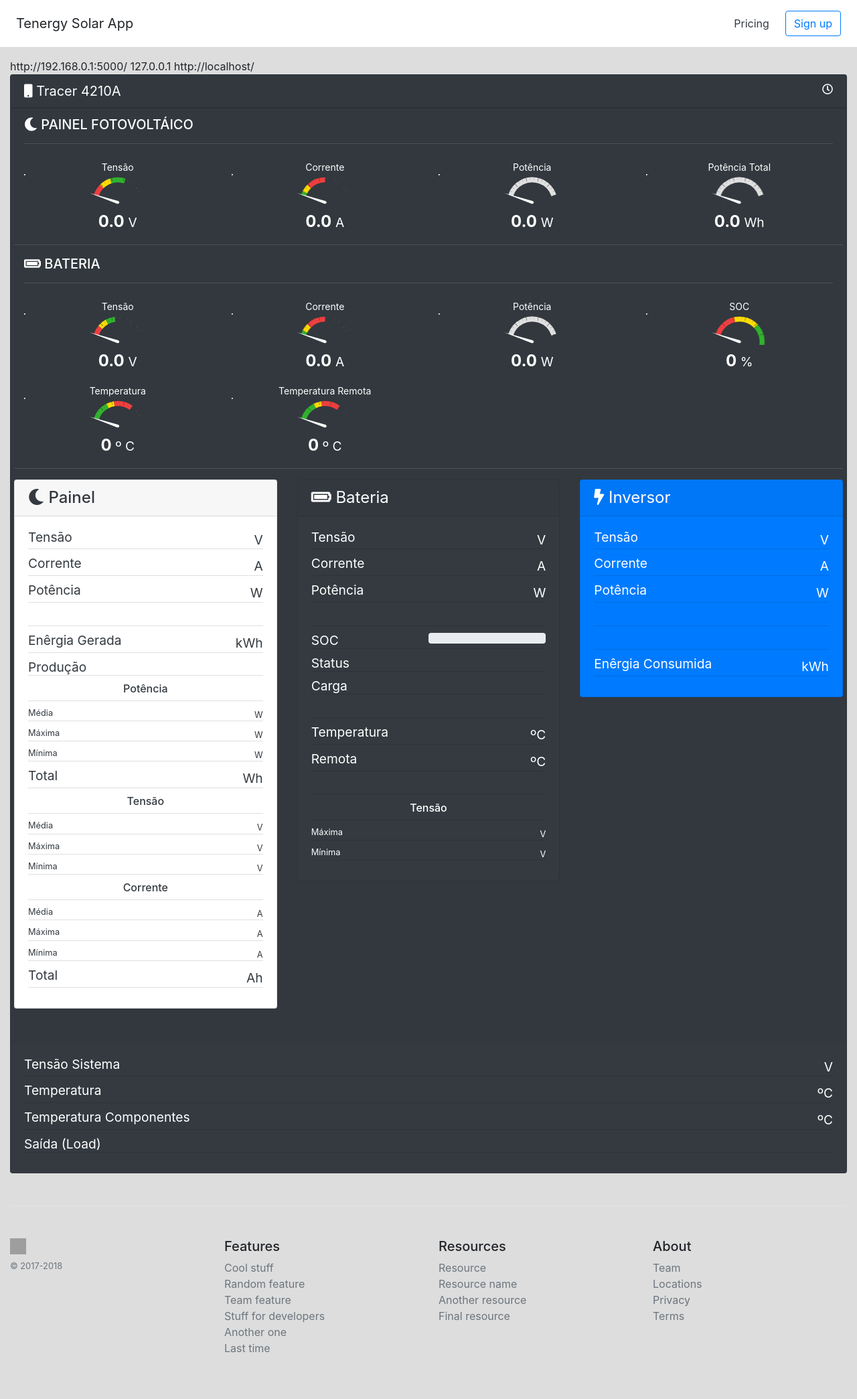
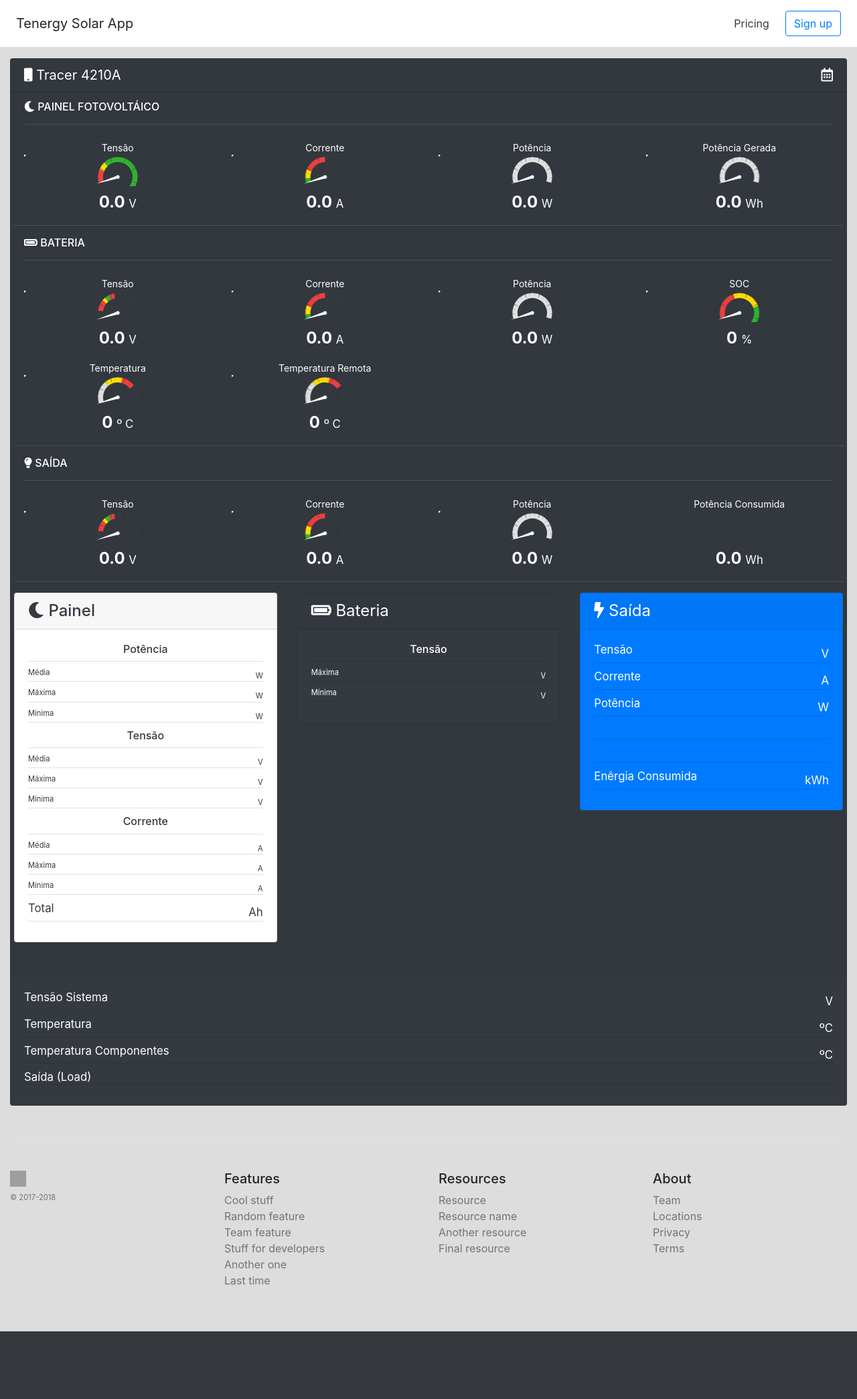
Before and after one commit to pelom/tenergy-api, a Flask app: page / in a window 1280 px wide. Shown: the whole page at 67% size. After the commit the page ends 1988 px from the top, so only its background shows below. Run offline with Flask 2, Linux system fonts and the light colour scheme; data that the repository does not hold is empty; parts of the project's set-up code (start-up, migrations or seed data) failed here and were passed over; some libraries are stand-ins or nearby versions; grey boxes are pictures that could not be loaded.

Commit message:
melhorias na aplicacao

```diff
--- a/app/static/css/main.css
+++ b/app/static/css/main.css
@@ -36,3 +36,6 @@ body {
 .t-col {
     margin-top: 1rem;
 }
+small {
+    font-size: 70% !important;
+}
--- a/app/static/js/home.js
+++ b/app/static/js/home.js
@@ -1,6 +1,6 @@
 $(document).ready(function(){
-    //moment.locale('pt-BR');
-    moment.locale('en-US');
+    moment.locale('pt-BR');
+    //moment.locale('en-US');
 
     console.log(url_context)
 
@@ -24,9 +24,10 @@ $(document).ready(function(){
         $.get(url_context + 'device/monitorredirect', function(datajson) {
             console.log(datajson)
             data = datajson.sample
-            $('#pvvoltage').text(data.pv.voltage)
-            $('#pvcurrent').text(data.pv.current)
-            $('#pvpower').text(data.pv.power)
+
+//            $('#pvvoltage').text(data.pv.voltage)
+//            $('#pvcurrent').text(data.pv.current)
+//            $('#pvpower').text(data.pv.power)
 
             //$('#pvvoltagemax').text(data.statistical.VoltageMaxPV)
             //$('#pvvoltagemin').text(data.statistical.VoltageMinPV)
@@ -34,7 +35,7 @@ $(document).ready(function(){
             $('#pvpoweravg').text(datajson.generated.power.avg.toFixed(2))
             $('#pvpowermax').text(datajson.generated.power.max)
             $('#pvpowermin').text(datajson.generated.power.min)
-            $('#pvpowertotal').text(datajson.generated.power.total.toFixed(2))
+            //$('#pvpowertotal').text(datajson.generated.power.total.toFixed(2))
 
             $('#pvvoltageavg').text(datajson.generated.voltage.avg.toFixed(2))
             $('#pvvoltagemax').text(datajson.generated.voltage.max)
@@ -47,9 +48,9 @@ $(document).ready(function(){
 
             //$('#generatedenergy').text(data.statistical.GeneratedEnergy)
 
-            $('#batteryvoltage').text(data.battery.voltage)
-            $('#batterycurrent').text(data.battery.current)
-            $('#batterypower').text(data.battery.power)
+//            $('#batteryvoltage').text(data.battery.voltage)
+//            $('#batterycurrent').text(data.battery.current)
+//            $('#batterypower').text(data.battery.power)
 
             $('#batterysoc').width( data.BatterySOC +'%');
             $('#batterysocvalue').text(data.BatterySOC + '%')
@@ -66,9 +67,9 @@ $(document).ready(function(){
             $('#batteryvoltagemax').text(datajson.battery.voltage.max)
             $('#batteryvoltagemin').text(datajson.battery.voltage.min)
 
-            $('#dischargingvoltage').text(data.discharging.voltage)
-            $('#dischargingcurrent').text(data.discharging.current)
-            $('#dischargingpower').text(data.discharging.power)
+//            $('#dischargingvoltage').text(data.discharging.voltage)
+//            $('#dischargingcurrent').text(data.discharging.current)
+//            $('#dischargingpower').text(data.discharging.power)
             //$('#consumedenergy').text(data.statistical.ConsumedEnergy)
 
             $('#systemvoltage').text(data.VoltageSystemBattery)
@@ -87,9 +88,11 @@ $(document).ready(function(){
                 $('.pvicon').addClass('fa-sun')
             }
 
+            $('#headerstartdate').text(moment(datajson.generated.start).format('HH:mm'));
+            $('#headerenddate').text(moment(datajson.generated.end).format('HH:mm'));
 
-            $('#generatedend').text(moment(datajson.generated.start).format('HH:mm:ss') + ' às '
-                + moment(datajson.generated.end).format('HH:mm:ss'))
+//            $('#generatedend').text(moment(datajson.generated.start).format('HH:mm:ss') + ' às '
+//                + moment(datajson.generated.end).format('HH:mm:ss'))
 
 
 //            var ctx = $("#myChart");
@@ -129,18 +132,22 @@ $(document).ready(function(){
             gaugebatterysoc.set(data.BatterySOC);
             gaugetemperature.set(data.temperature.Battery);
             gaugeremote.set(data.temperature.RemoteBattery);
+
+            gaugedischargingvolt.set(data.discharging.voltage);
+            gaugedischargingcurrent.set(data.discharging.current);
+            gaugedischargingpower.set(data.discharging.power);
         });
     }
     get_data()
     window.setInterval(get_data, 5000);
 
     var opts = {
-        angle: 0.1, // The span of the gauge arc
+        angle: -0.1, // The span of the gauge arc
         lineWidth: 0.2, // The line thickness
         radiusScale: 1, // Relative radius
         pointer: {
             length: 0.65, // // Relative to gauge radius
-            strokeWidth: 0.045, // The thickness
+            strokeWidth: 0.055, // The thickness
             color: '#FFF' // Fill color
         },
         limitMax: false,     // If false, max value increases automatically if value > maxValue
@@ -192,12 +199,12 @@ $(document).ready(function(){
     var gaugevolt = new Gauge(document.getElementById("canvas-volt"));
     opts.staticZones= [
        {strokeStyle: "#F03E3E", min: 0, max: 15  },
-       {strokeStyle: "#FFDD00", min: 15, max: 30 },
-       {strokeStyle: "#30B32D", min: 30, max: 50 },
+       {strokeStyle: "#FFDD00", min: 15, max: 24 },
+       {strokeStyle: "#30B32D", min: 24, max: 100 },
     ];
     gaugevolt.setOptions(opts);
     gaugevolt.setTextField(new CustomTextRenderer(document.getElementById("volt-textfield")))
-    gaugevolt.maxValue = 50.0;
+    gaugevolt.maxValue = 100.0;
     gaugevolt.setMinValue(0.0);
     gaugevolt.animationSpeed = 32;
 
@@ -230,15 +237,16 @@ $(document).ready(function(){
     gaugepowertotal.animationSpeed = 32;
 
     opts.staticZones = [
-       {strokeStyle: "#F03E3E", min: 0, max: 12  }, // Red from 100 to 130
-       {strokeStyle: "#FFDD00", min: 12, max: 24 }, // Yellow
-       {strokeStyle: "#30B32D", min: 24, max: 36 }, // Green
+       {strokeStyle: "#F03E3E", min: 9, max: 21.2  }, // Red from 100 to 130
+       {strokeStyle: "#FFDD00", min: 21.2, max: 25.2 }, // Yellow
+       {strokeStyle: "#30B32D", min: 25.2, max: 30 }, // Green
+       {strokeStyle: "#F03E3E", min: 30, max: 36 }, // Green
     ];
     var gaugebatteryvolt = new Gauge(document.getElementById("canvas-batteryvolt"));
     gaugebatteryvolt.setOptions(opts);
     gaugebatteryvolt.setTextField(new CustomTextRenderer(document.getElementById("batteryvolt-textfield")))
     gaugebatteryvolt.maxValue = 36.0;
-    gaugebatteryvolt.setMinValue(0.0);
+    gaugebatteryvolt.setMinValue(9);
     gaugebatteryvolt.animationSpeed = 32;
 
     opts.staticZones = [
@@ -274,9 +282,9 @@ $(document).ready(function(){
     gaugebatterysoc.animationSpeed = 32;
 
     opts.staticZones = [
-       {strokeStyle: "#30B32D", min: 0, max: 25  }, // Red from 100 to 130
-       {strokeStyle: "#FFDD00", min: 25, max: 35 }, // Yellow
-       {strokeStyle: "#F03E3E", min: 35, max: 60 }, // Green
+       { strokeStyle: "#EEEEE", min: 0, max: 25  }, // Red from 100 to 130
+       { strokeStyle: "#FFDD00", min: 25, max: 45 }, // Yellow
+       { strokeStyle: "#F03E3E", min: 45, max: 60 }, // Green
     ];
     var gaugetemperature = new Gauge(document.getElementById("canvas-temperature"));
     gaugetemperature.setOptions(opts);
@@ -286,9 +294,9 @@ $(document).ready(function(){
     gaugetemperature.animationSpeed = 32;
 
     opts.staticZones = [
-       {strokeStyle: "#30B32D", min: 0, max: 25  }, // Red from 100 to 130
-       {strokeStyle: "#FFDD00", min: 25, max: 35 }, // Yellow
-       {strokeStyle: "#F03E3E", min: 35, max: 60 }, // Green
+       { strokeStyle: "#EEEEE", min: 0, max: 25  }, // Red from 100 to 130
+       { strokeStyle: "#FFDD00", min: 25, max: 45 }, // Yellow
+       { strokeStyle: "#F03E3E", min: 45, max: 60 }, // Green
     ];
     var gaugeremote = new Gauge(document.getElementById("canvas-remote"));
     gaugeremote.setOptions(opts);
@@ -296,4 +304,38 @@ $(document).ready(function(){
     gaugeremote.maxValue = 60.0;
     gaugeremote.setMinValue(0.0);
     gaugeremote.animationSpeed = 32;
+
+
+    var gaugedischargingvolt = new Gauge(document.getElementById("canvas-dischargingvolt"));
+   opts.staticZones = [
+       {strokeStyle: "#F03E3E", min: 9, max: 21.2  }, // Red from 100 to 130
+       {strokeStyle: "#FFDD00", min: 21.2, max: 25.2 }, // Yellow
+       {strokeStyle: "#30B32D", min: 25.2, max: 30 }, // Green
+       {strokeStyle: "#F03E3E", min: 30, max: 36 }, // Green
+    ];
+    gaugedischargingvolt.setOptions(opts);
+    gaugedischargingvolt.setTextField(new CustomTextRenderer(document.getElementById("dischargingvolt-textfield")))
+    gaugedischargingvolt.maxValue = 36.0;
+    gaugedischargingvolt.setMinValue(9.0);
+    gaugedischargingvolt.animationSpeed = 32;
+
+    opts.staticZones = [
+       {strokeStyle: "#30B32D", min: 0, max: 5  }, // Red from 100 to 130
+       {strokeStyle: "#FFDD00", min: 5, max: 15 }, // Yellow
+       {strokeStyle: "#F03E3E", min: 15, max: 40 }, // Green
+    ];
+    var gaugedischargingcurrent = new Gauge(document.getElementById("canvas-dischargingcurrent"));
+    gaugedischargingcurrent.setOptions(opts);
+    gaugedischargingcurrent.setTextField(new CustomTextRenderer(document.getElementById("dischargingcurrent-textfield")))
+    gaugedischargingcurrent.maxValue = 40.0;
+    gaugedischargingcurrent.setMinValue(0.0);
+    gaugedischargingcurrent.animationSpeed = 32;
+
+    opts.staticZones = undefined;
+    var gaugedischargingpower = new Gauge(document.getElementById("canvas-dischargingpower"));
+    gaugedischargingpower.setOptions(opts);
+    gaugedischargingpower.setTextField(new CustomTextRenderer(document.getElementById("dischargingpower-textfield")))
+    gaugedischargingpower.maxValue = 1000.0;
+    gaugedischargingpower.setMinValue(0.0);
+    gaugedischargingpower.animationSpeed = 32;
 });
--- a/app/templates/home.html
+++ b/app/templates/home.html
@@ -2,24 +2,26 @@
 
 {% block content %}
 
-{{url_context}}
-{{ip}}
-{{url}}
 <script>
     var url_context = '{{url}}'
 </script>
-
-
 
 <div class="card-deck">
     <div class="card text-white bg-dark">
         <div class="card-header">
             <h5 class="my-0 font-weight-normal"><i class="fas fa-mobile"></i> Tracer 4210A
-                <small id="rtc" class="float-right"><i class="far fa-clock"></i></small>
+                <div class="float-right">
+                    <i class="far fa-calendar-alt"></i>
+                    <small id="rtc" ></small>
+                </div>
             </h5>
         </div>
         <div class="card-footer">
-            <h5 class="t-title-header"><i class="fas fa-moon pvicon"></i> PAINEL FOTOVOLTÁICO</h5>
+            <h6 class="t-title-header"><i class="fas fa-moon pvicon"></i> PAINEL FOTOVOLTÁICO
+                <div class="float-right">
+                    <small id="headerstartdate" class="badge badge-warning"></small>
+                    <small id="headerenddate" class="badge badge-warning"></small></div>
+            </h6>
             <div class="row t-row">
                 <div class="col-md-3 t-col">
                     <div class="t-name-header">Tensão</div>
@@ -40,16 +42,16 @@
                         <span id="power-textfield">0.0</span> <small>W</small></div>
                 </div>
                 <div class="col-md-3 t-col">
-                    <div class="t-name-header">Potência Total</div>
+                    <div class="t-name-header">Potência Gerada</div>
                     <canvas style="width: 100%" height="50" id="canvas-powertotal"></canvas>
                     <div class="t-value-header">
                         <span id="powertotal-textfield">0.0</span> <small>Wh</small></div>
                 </div>
             </div>
 
-            <h5 class="t-title-header"><i class="fas fa-battery-full"></i> BATERIA
+            <h6 class="t-title-header"><i class="fas fa-battery-full"></i> BATERIA
                 <small id="headerbatterystatus" class="badge badge-primary"></small>
-                <small id="headerbatterycharge" class="badge badge-info"></small></h5>
+                <small id="headerbatterycharge" class="badge badge-info"></small></h6>
             <div class="row t-row">
                 <div class="col-md-3 t-col">
                     <div class="t-name-header">Tensão</div>
@@ -89,6 +91,39 @@
                 </div>
             </div>
 
+            <h6 class="t-title-header"><i class="fas fa-lightbulb"></i> SAÍDA</h6>
+            <div class="row t-row">
+                <div class="col-md-3 t-col">
+                    <div class="t-name-header">Tensão</div>
+                    <canvas style="width: 100%" height="50" id="canvas-dischargingvolt"></canvas>
+                    <div class="t-value-header">
+                        <span id="dischargingvolt-textfield">0.0</span> <small>V</small></div>
+                </div>
+                <div class="col-md-3 t-col">
+                    <div class="t-name-header">Corrente</div>
+                    <canvas style="width: 100%" height="50" id="canvas-dischargingcurrent"></canvas>
+                    <div class="t-value-header">
+                        <span id="dischargingcurrent-textfield">0.0</span> <small>A</small></div>
+                </div>
+                <div class="col-md-3 t-col">
+                    <div class="t-name-header">Potência</div>
+                    <canvas style="width: 100%" height="50" id="canvas-dischargingpower"></canvas>
+                    <div class="t-value-header">
+                        <span id="dischargingpower-textfield">0.0</span> <small>W</small></div>
+                </div>
+                <div class="col-md-3 t-col">
+                    <div class="t-name-header">Potência Consumida</div>
+                    <canvas style="width: 100%" height="50" id="canvas-dischargingpowertotal"></canvas>
+                    <div class="t-value-header">
+                        <span id="dischargingpowertotal-textfield">0.0</span> <small>Wh</small></div>
+                </div>
+                <!--div class="col-md-3 t-col">
+                    <div class="t-name-header">Potência Gerada</div>
+                    <canvas style="width: 100%" height="50" id="canvas-powertotal"></canvas>
+                    <div class="t-value-header">
+                        <span id="powertotal-textfield">0.0</span> <small>Wh</small></div>
+                </div-->
+            </div>
             <div class="card-deck">
                 <div class="row mb-3">
                     <div class="col-lg-4 mb-4 col-md-12 col-info">
@@ -97,7 +132,7 @@
                                 <h4 class="my-0"><i class="fas fa-moon pvicon"></i> Painel</h4>
                             </div>
                             <div class="card-body">
-                                <div class="line-info">
+                                <!--div class="line-info">
                                     <h4 class="card-title">
                                         <small class="float-left">Tensão</small>
                                         <span class="float-right">
@@ -125,15 +160,15 @@
                                         <span class="float-right font-weight-bold">
                                             <strong id="generatedenergy"></strong> <small>kWh</small></span>
                                     </h4>
-                                </div>
+                                </div-->
 
-                                <div class="line-info">
+                                <!--div class="line-info">
                                     <h4 class="card-title">
                                         <small class="float-left">Produção</small>
                                         <span class="float-right font-weight-bold">
                                             <small id="generatedend"></small></span>
                                     </h4>
-                                </div>
+                                </div-->
 
                                 <div class="line-info text-center"><h6>Potência</h6></div>
                                 <!--div class="line-info" style="background: #FFF">
@@ -160,13 +195,13 @@
                                             <strong id="pvpowermin"></strong> <small>W</small></span>
                                     </h6>
                                 </div>
-                                <div class="line-info">
+                                <!--div class="line-info">
                                     <h4 class="card-title">
                                         <small class="float-left">Total</small>
                                         <span class="float-right font-weight-bold">
                                             <strong id="pvpowertotal"></strong> <small>Wh</small></span>
                                     </h4>
-                                </div>
+                                </div-->
                                 <div class="line-info text-center"><h6>Tensão</h6></div>
                                 <div class="line-info">
                                     <h6 class="card-title">
@@ -228,7 +263,7 @@
                                 <h4 class="my-0 font-weight-normal"><i class="fas fa-battery-full"></i> Bateria</h4>
                             </div>
                             <div class="card-body">
-                                <div class="line-info">
+                                <!--div class="line-info">
                                     <h4 class="card-title">
                                         <small class="float-left">Tensão</small>
                                         <span class="float-right font-weight-bold">
@@ -290,7 +325,7 @@
                                             <strong id="batterytemperatureremote"></strong> <small>ºC</small></span>
                                     </h4>
                                 </div>
-                                <div class="line-info"><br></div>
+                                <div class="line-info"><br></div-->
                                 <div class="line-info text-center"><h6>Tensão</h6></div>
                                 <div class="line-info">
                                     <h6 class="card-title">
@@ -313,7 +348,7 @@
                     <div class=" col-info col-lg-4 mb-4 col-md-12">
                         <div class="card text-white bg-primary">
                             <div class="card-header">
-                                <h4 class="my-0 font-weight-normal"><i class="fas fa-bolt"></i> Inversor</h4>
+                                <h4 class="my-0 font-weight-normal"><i class="fas fa-bolt"></i> Saída</h4>
                             </div>
                             <div class="card-body">
                                 <div class="line-info">
--- a/service/sampleService.py
+++ b/service/sampleService.py
@@ -208,8 +208,8 @@ class SampleService(object):
         return {
             "sample": sample.to_json(),
             "generated": {
-                "start": pvpower[0].isoformat(),
-                "end": pvpower[1].isoformat(),
+                "start": None if self.pvpower[0] is None else self.pvpower[0].isoformat(),
+                "end": None if self.pvpower[1] is None else self.pvpower[1].isoformat(),
                 "hour": hour,
                 "minute": minute,
                 "power": {
```
